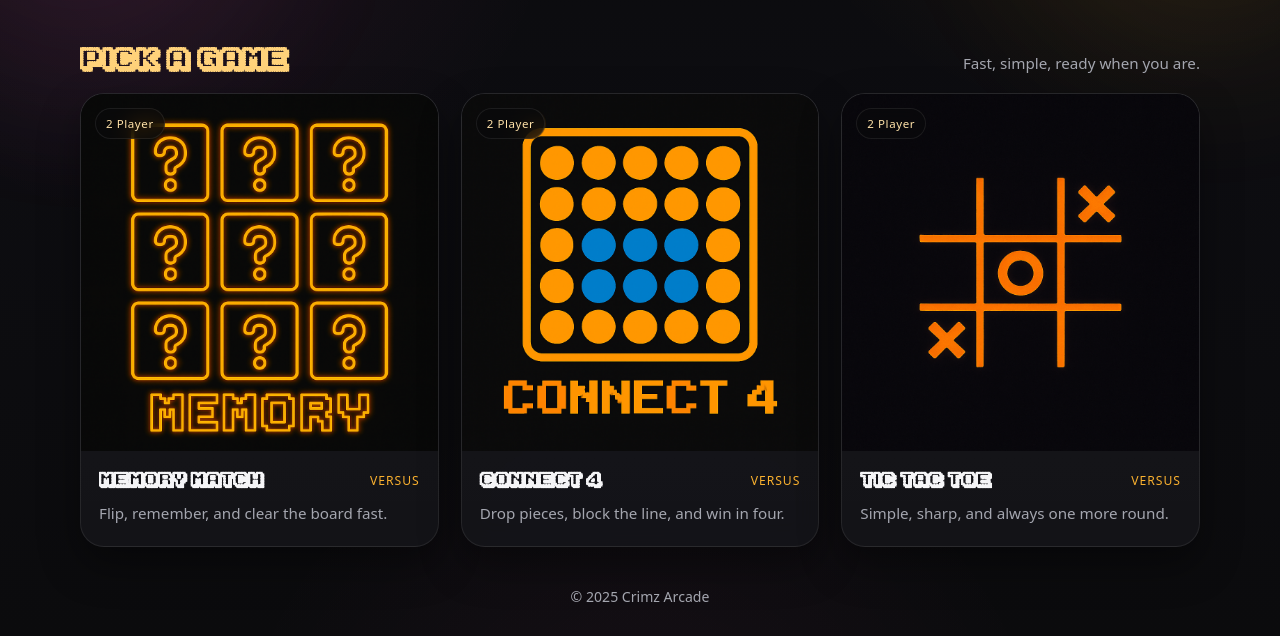
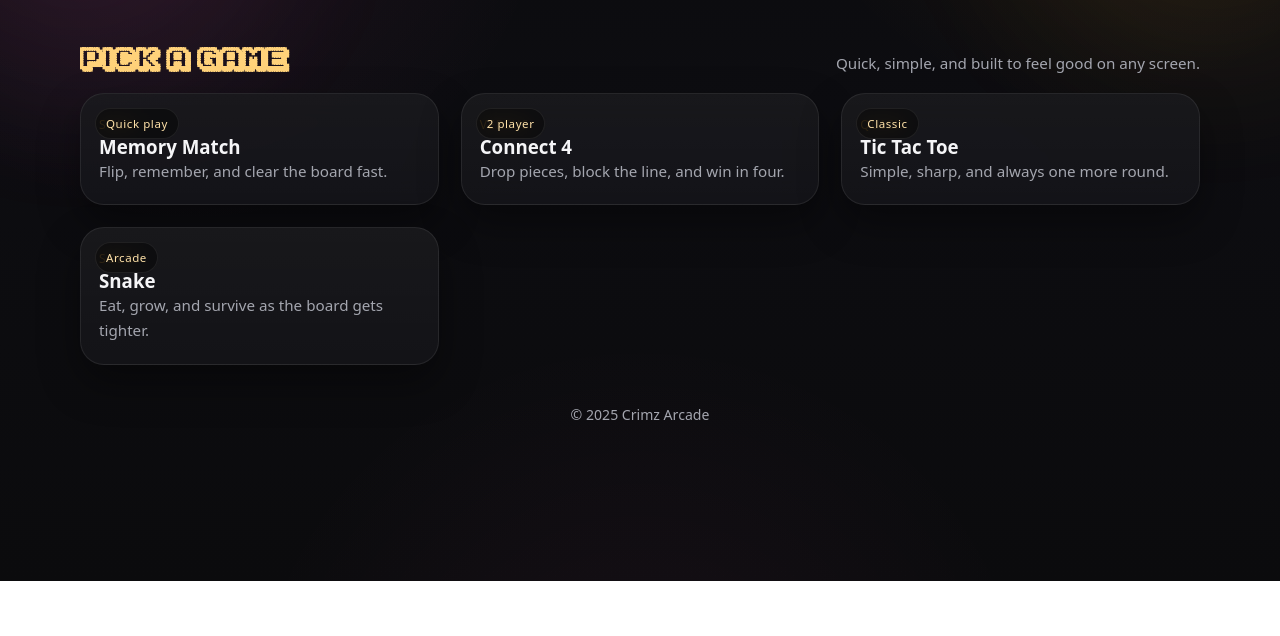
Before and after one commit to PhatSnax03/crimz.fun, a plain HTML site: page index.html in a window 1280 px wide. Shown: the part 219-855 px from the top of the page. After the commit the page ends 800 px from the top, so only its background shows below. Drawn offline with Linux system fonts and the light colour scheme.

Commit message:
Update index.html

```diff
--- a/index.html
+++ b/index.html
@@ -5,89 +5,102 @@
   <meta name="viewport" content="width=device-width,initial-scale=1" />
   <title>Crimz Arcade</title>
   <meta name="description" content="A hidden arcade inside Crimz." />
+
   <link rel="stylesheet" href="style.css" />
   <script src="script.js" defer></script>
 </head>
+
 <body>
   <div class="page-glow page-glow-left"></div>
   <div class="page-glow page-glow-right"></div>
-  <div class="page-noise"></div>
 
   <audio id="bg-music" loop>
     <source src="./slimeyfox-arcade-games-score-storm-480856.mp3" type="audio/mpeg" />
   </audio>
 
+  <!-- HEADER -->
   <header class="site-header">
     <div class="topbar">
       <div class="brand-pill">Crimz.fun</div>
-      <button id="music-toggle" class="music-btn" aria-label="Toggle music">🔇</button>
+      <button id="music-toggle" class="music-btn">🔇</button>
     </div>
 
     <section class="hero">
       <p class="eyebrow">Hidden inside the pack</p>
       <h1 class="hero-title">CRIMZ ARCADE</h1>
       <p class="hero-subtitle">
-        A late-night pocket arcade.
-        Pick a game and kill a few minutes.
+        A late-night pocket arcade built into Crimz.
+        Pick a game and kill a few minutes properly.
       </p>
     </section>
   </header>
 
+  <!-- MAIN -->
   <main class="home-shell">
     <section class="games-section">
       <div class="section-head">
         <h2>Pick a game</h2>
-        <p>Fast, simple, ready when you are.</p>
+        <p>Quick, simple, and built to feel good on any screen.</p>
       </div>
 
       <div class="game-grid">
+
+        <!-- Memory -->
         <a href="Memory.html" class="game-card">
-          <div class="game-card-image-wrap">
-            <img src="memory-thumb.png" alt="Memory Match preview" class="game-card-image" />
-            <span class="game-badge">2 Player</span>
-          </div>
           <div class="game-card-body">
-            <div class="game-card-topline">
-              <h3>Memory Match</h3>
-              <span class="game-meta">Versus</span>
+            <div class="game-card-label-row">
+              <span class="game-badge">Quick play</span>
+              <span class="game-meta">Solo</span>
             </div>
+            <h3>Memory Match</h3>
             <p>Flip, remember, and clear the board fast.</p>
           </div>
         </a>
 
+        <!-- Connect 4 -->
         <a href="connect4.html" class="game-card">
-          <div class="game-card-image-wrap">
-            <img src="connect4-thumb.png" alt="Connect 4 preview" class="game-card-image" />
-            <span class="game-badge">2 Player</span>
-          </div>
           <div class="game-card-body">
-            <div class="game-card-topline">
-              <h3>Connect 4</h3>
+            <div class="game-card-label-row">
+              <span class="game-badge">2 player</span>
               <span class="game-meta">Versus</span>
             </div>
+            <h3>Connect 4</h3>
             <p>Drop pieces, block the line, and win in four.</p>
           </div>
         </a>
 
+        <!-- Tic Tac Toe -->
         <a href="tictactoe.html" class="game-card">
-          <div class="game-card-image-wrap">
-            <img src="tictactoe-thumb.png" alt="Tic Tac Toe preview" class="game-card-image" />
-            <span class="game-badge">2 Player</span>
-          </div>
           <div class="game-card-body">
-            <div class="game-card-topline">
-              <h3>Tic Tac Toe</h3>
-              <span class="game-meta">Versus</span>
+            <div class="game-card-label-row">
+              <span class="game-badge">Classic</span>
+              <span class="game-meta">Quick</span>
             </div>
+            <h3>Tic Tac Toe</h3>
             <p>Simple, sharp, and always one more round.</p>
           </div>
         </a>
+
+        <!-- Snake -->
+        <a href="snake.html" class="game-card">
+          <div class="game-card-body">
+            <div class="game-card-label-row">
+              <span class="game-badge">Arcade</span>
+              <span class="game-meta">Solo</span>
+            </div>
+            <h3>Snake</h3>
+            <p>Eat, grow, and survive as the board gets tighter.</p>
+          </div>
+        </a>
+
       </div>
     </section>
   </main>
 
+  <!-- FOOTER -->
   <footer class="site-footer">
     <p>© 2025 Crimz Arcade</p>
   </footer>
+
 </body>
 </html>
```
